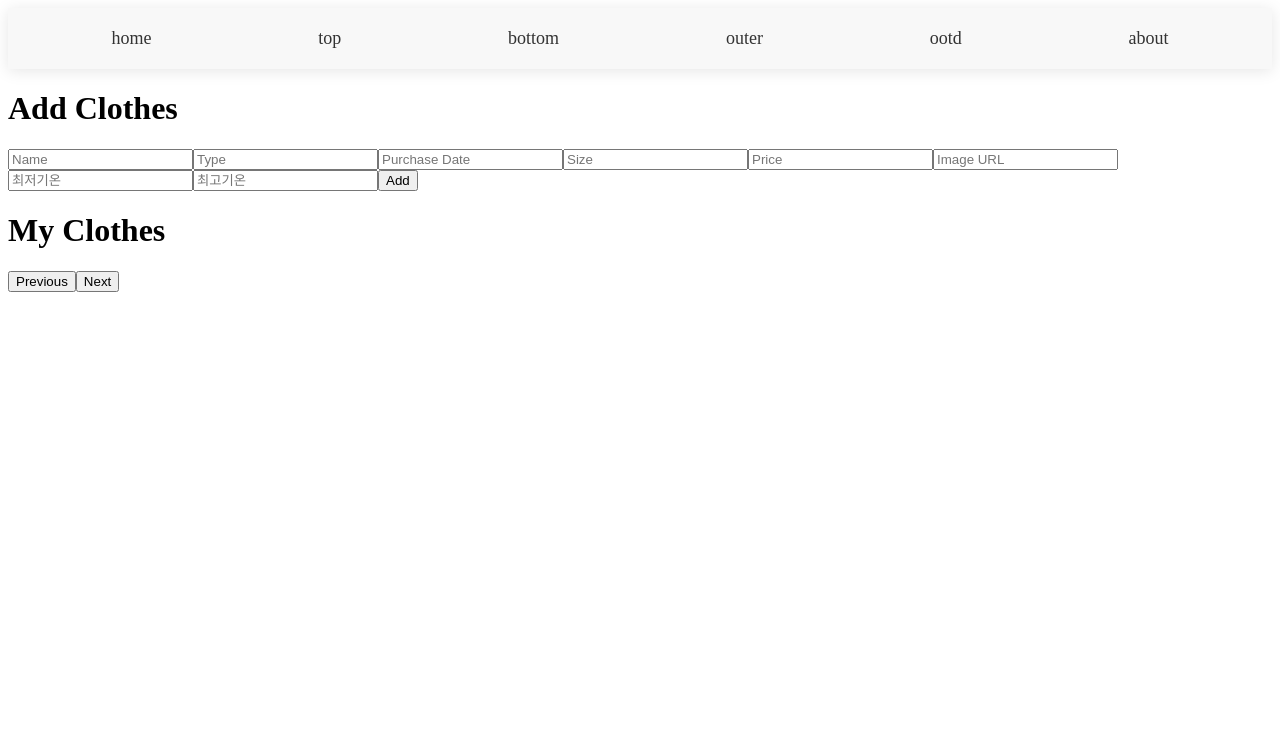
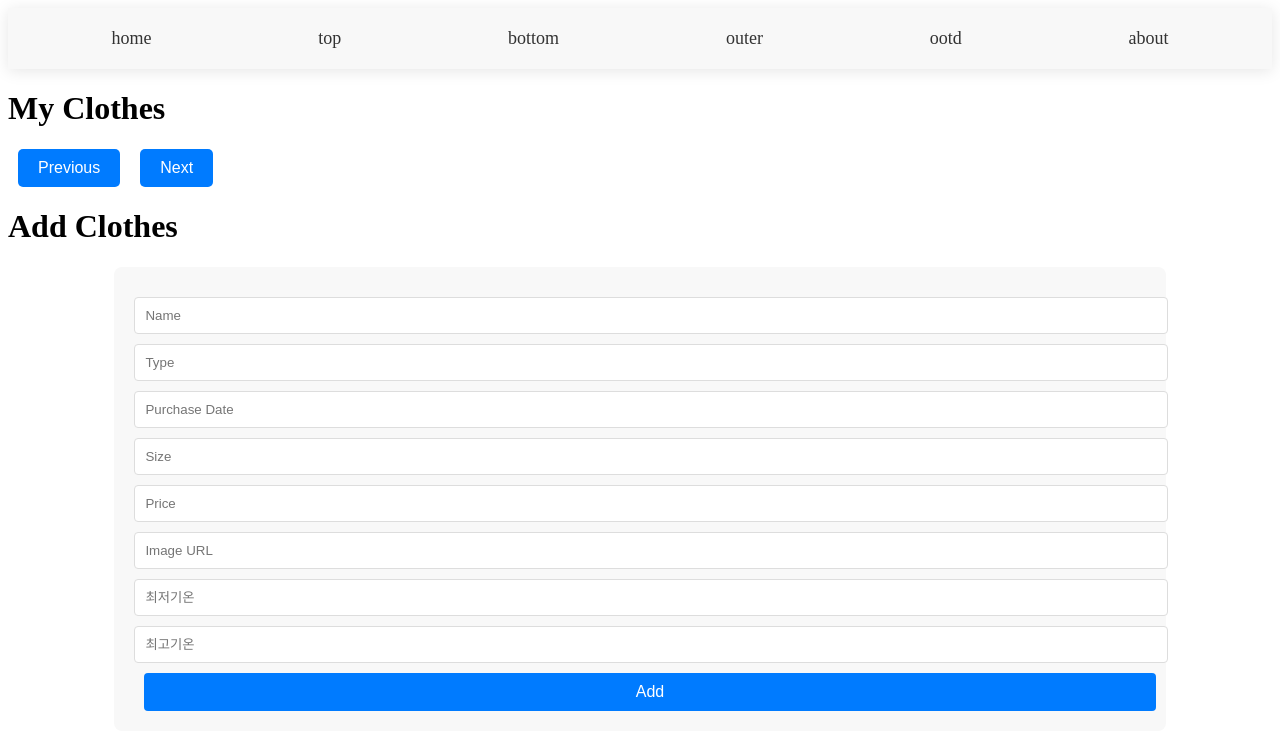
Before and after one commit to JHYUNG-A/WebProgramminMyCloset, a React (Vite) app in the folder MyCloset/: page /myclothes in a window 1280 px wide. Shown: the top 750 px of the page. Built offline with nearby package versions, Linux system fonts and the light colour scheme.

Commit message:
fix: My Clothes 내 옷장 페이지

```diff
--- a/MyCloset/src/App.jsx
+++ b/MyCloset/src/App.jsx
@@ -27,7 +27,7 @@
 
 
 import React from 'react';
-import { RouterProvider } from 'react-router-dom';
+import { Route, RouterProvider } from 'react-router-dom';
 import Router from './shared/Router';
 
 function App() {
--- /dev/null
+++ b/MyCloset/src/pages/MyClothes.css
@@ -0,0 +1,64 @@
+.clothes-container {
+  display: grid;
+  grid-template-columns: repeat(4, 1fr);
+  gap: 10px;
+}
+
+.clothes-container img {
+  width: 100%;
+  height: auto;
+  object-fit: cover; // optional, if you want to maintain aspect ratio while covering the entire parent
+}
+
+.form-container {
+  width: 80%;
+  margin: 0 auto;
+  padding: 20px;
+  background: #f8f8f8;
+  border-radius: 8px;
+}
+
+.input-field {
+  width: 100%;
+  display: block;
+  padding: 10px;
+  margin: 10px 0;
+  border-radius: 4px;
+  border: 1px solid #ddd;
+}
+
+.submit-button {
+  width: 100%;
+  padding: 10px;
+  border: none;
+  border-radius: 4px;
+  background-color: #007BFF;
+  color: white;
+  cursor: pointer;
+}
+
+.submit-button:hover {
+  background-color: #0056b3;
+}
+
+.button-container {
+  display: flex;
+  justify-content: center;
+  margin: 20px 0;
+}
+
+button {
+  padding: 10px 20px;
+  border: none;
+  border-radius: 5px;
+  background-color: #007BFF;
+  color: white;
+  font-size: 1em;
+  cursor: pointer;
+  transition: background-color 0.3s ease;
+  margin: 0 10px;
+}
+
+button:hover {
+  background-color: #0056b3;
+}
--- a/MyCloset/src/pages/MyClothes.jsx
+++ b/MyCloset/src/pages/MyClothes.jsx
@@ -3,6 +3,7 @@
 import { useState, useEffect } from 'react'
 import { Link } from 'react-router-dom'
 import Navbar from '../components/Navbar/Navbar'
+import './MyClothes.css';
 
 function MyClothes() {
 
@@ -57,19 +58,8 @@ function MyClothes() {
   return (
     <div>
       <Navbar />
-      <h1>Add Clothes</h1>
-      <form onSubmit={handleSubmit}>
-        <input name="name" placeholder="Name" onChange={handleChange} />
-        <input name="type" placeholder="Type" onChange={handleChange} />
-        <input name="purchaseDate" placeholder="Purchase Date" onChange={handleChange} />
-        <input name="size" placeholder="Size" onChange={handleChange} />
-        <input name="price" placeholder="Price" onChange={handleChange} />
-        <input name="image" placeholder="Image URL" onChange={handleChange} />
-        <input name="minTemp" placeholder="최저기온" onChange={handleChange} />
-        <input name="maxTemp" placeholder="최고기온" onChange={handleChange} />
-        <button type="submit">Add</button>
-      </form>
       <h1>My Clothes</h1>
+      <div className='clothes-container'>
         {currentClothes.map((clothe, index) => (
           <Link to={`/clothes/${index}`} key={index}>
             <div key={index}>
@@ -79,8 +69,23 @@ function MyClothes() {
             </div>
           </Link>
         ))}
+      </div>
       <button onClick={handlePrevious}>Previous</button>
       <button onClick={handleNext}>Next</button>
+      <h1>Add Clothes</h1>
+      <div className='form-container'>
+        <form onSubmit={handleSubmit}>
+          <input className='input-field' name="name" placeholder="Name" onChange={handleChange} />
+          <input className='input-field' name="type" placeholder="Type" onChange={handleChange} />
+          <input className='input-field' name="purchaseDate" placeholder="Purchase Date" onChange={handleChange} />
+          <input className='input-field' name="size" placeholder="Size" onChange={handleChange} />
+          <input className='input-field' name="price" placeholder="Price" onChange={handleChange} />
+          <input className='input-field' name="image" placeholder="Image URL" onChange={handleChange} />
+          <input className='input-field' name="minTemp" placeholder="최저기온" onChange={handleChange} />
+          <input className='input-field' name="maxTemp" placeholder="최고기온" onChange={handleChange} />
+          <button className='submit-button' type="submit">Add</button>
+        </form>
+      </div>
     </div>
   )
 }
```
Lines whose indentation alone changed are shown as unchanged.
